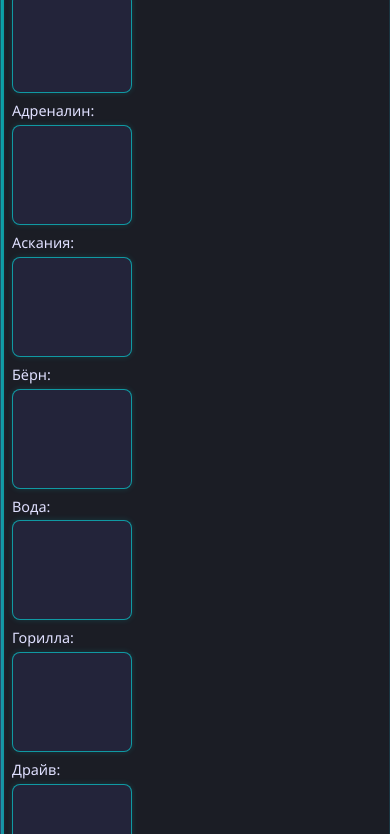
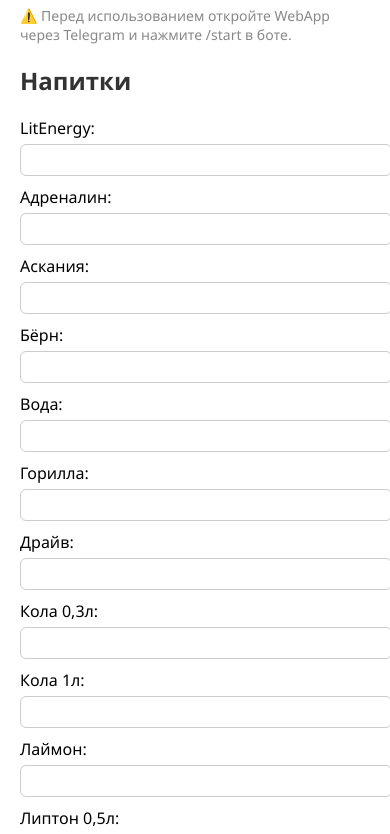
Before and after one commit to Asadov2000/arenabot, a plain HTML site: page docs/index.html in a window 390 px wide. Shown: the part 120-954 px from the top of the page. Drawn offline with Linux system fonts and the light colour scheme.

Commit message:
Initial commit

```diff
--- a/docs/app.js
+++ b/docs/app.js
@@ -83,16 +83,12 @@
     return;
   }
 
-  // Токен бота
-  const botToken = '7912173425:AAHBeNkE-SawhZ1PvBqrKuqblUNwBezj8zs';
+  // Токен бота ← Убедитесь, что он правильный
+  const botToken = '7912173425:AAHBeNkE-SawhZ1PvBqrKuqblUNwBezj8zs'; // ← Ваш токен
 
   // Формирование URL
   const encodedReport = encodeURIComponent(reportText);
   const telegramApiUrl = `https://api.telegram.org/bot ${botToken}/sendMessage?chat_id=${telegram_id}&text=${encodedReport}`;
-
-  // Логирование для проверки
-  console.log('Telegram ID:', telegram_id);
-  console.log('Сформированная ссылка:', telegramApiUrl);
 
   // Отправка отчета через Telegram Bot API
   fetch(telegramApiUrl)
--- a/docs/index.html
+++ b/docs/index.html
@@ -9,6 +9,7 @@
 <body>
   <div class="container">
     <h1>Учёт товаров</h1>
+    <p class="hint">⚠️ Перед использованием откройте WebApp через Telegram и нажмите /start в боте.</p>
 
     <!-- Категории товаров -->
     <div class="category">
--- a/docs/styles.css
+++ b/docs/styles.css
@@ -1,241 +1,98 @@
-/* Темная тема с мягким неоном */
+/* Общие стили */
 body {
   font-family: 'Segoe UI', Tahoma, Geneva, Verdana, sans-serif;
-  background: #14151a;
+  background-color: #f4f4f9;
   margin: 0;
   padding: 0;
-  min-height: 100vh;
-  position: relative;
-  overflow-x: hidden;
 }
 
 .container {
   max-width: 600px;
-  width: 100%;
-  margin: 2.5vw auto;
-  padding: 2rem 1rem;
-  background: rgba(24, 26, 32, 0.98);
-  border-radius: 20px;
-  box-shadow: 0 0 24px 2px #0ff4, 0 0 48px 0 #f0f2, 0 2px 16px rgba(0,0,0,0.7);
-  position: relative;
-  z-index: 1;
-  border: 1.5px solid rgba(0,255,255,0.08);
+  margin: 20px auto;
+  padding: 20px;
+  background: white;
+  border-radius: 12px;
+  box-shadow: 0 4px 12px rgba(0, 0, 0, 0.1);
 }
 
 h1, h2 {
-  color: #fff;
-  text-shadow: 0 0 4px #0ffb, 0 0 8px #f0f8;
+  color: #333;
+}
+
+.hint {
+  font-size: 14px;
+  color: #888;
+  margin-bottom: 20px;
 }
 
 /* Поля ввода */
 .category {
-  margin-bottom: 2rem;
-  border-left: 3px solid #0ff8;
-  border-radius: 8px;
-  padding-left: 1rem;
-  position: relative;
-  background: rgba(30,32,40,0.7);
-  box-shadow: 0 0 8px #0ff2, 0 0 12px #f0f1;
-}
-
-.category:before {
-  content: '';
-  position: absolute;
-  left: -10px;
-  top: 12px;
-  width: 6px;
-  height: 80%;
-  background: linear-gradient(180deg, #0ff 0%, #f0f 100%);
-  border-radius: 8px;
-  filter: blur(3px);
-  opacity: 0.5;
+  margin-bottom: 20px;
 }
 
 .product {
   display: flex;
-  flex-wrap: wrap;
   justify-content: space-between;
   align-items: center;
-  gap: 0.5rem;
-  margin-bottom: 0.7rem;
+  margin-bottom: 10px;
 }
 
 .product label {
-  flex: 1 1 60%;
-  min-width: 120px;
-  color: #e0e0ff;
-  font-size: 1rem;
+  flex: 1;
 }
 
 input[type="number"] {
-  flex: 0 1 100px;
-  min-width: 70px;
-  max-width: 120px;
-  width: 100%;
+  width: 100px;
   padding: 6px 10px;
-  border: 1.5px solid #0ff8;
-  border-radius: 8px;
+  border: 1px solid #ccc;
+  border-radius: 6px;
   font-size: 16px;
-  background: #23243a;
-  color: #fff;
-  box-shadow: 0 0 6px #0ff2;
-  outline: none;
-  transition: border 0.2s, box-shadow 0.2s;
-}
-input[type="number"]:focus {
-  border: 1.5px solid #f0f8;
-  box-shadow: 0 0 8px #f0f6, 0 0 6px #0ff6;
 }
 
 /* Касса */
 .cash {
-  margin: 24px 0;
-  border-bottom: 1.5px solid #f0f6;
-  padding-bottom: 10px;
-}
-
-.cash label {
-  color: #fff;
-  font-size: 1.05rem;
+  margin: 20px 0;
 }
 
 .cash input {
-  width: 110px;
+  width: 120px;
 }
 
 /* Кнопки */
 .buttons {
   display: flex;
+  gap: 10px;
   flex-wrap: wrap;
-  gap: 1rem;
-  margin-top: 1rem;
-  justify-content: stretch;
 }
 
 button {
-  flex: 1 1 180px;
-  min-width: 120px;
-  max-width: 100%;
-  background: linear-gradient(90deg, #0ff 0%, #f0f 100%);
-  color: #181a20;
+  background-color: #007bff;
+  color: white;
   border: none;
-  padding: 11px 22px;
-  border-radius: 8px;
+  padding: 10px 20px;
+  border-radius: 6px;
   cursor: pointer;
-  font-size: 17px;
-  font-weight: bold;
-  box-shadow: 0 0 10px #0ff6, 0 0 16px #f0f4;
-  transition: background 0.3s, color 0.3s, box-shadow 0.3s;
-  text-shadow: 0 0 6px #fff6;
-}
-button:hover {
-  background: linear-gradient(90deg, #f0f 0%, #0ff 100%);
-  color: #fff;
-  box-shadow: 0 0 18px #f0f6, 0 0 18px #0ff6;
+  font-size: 16px;
+  transition: background 0.3s ease;
 }
 
-/* Мягкие неоновые линии разной формы */
-body::before, body::after, body::backdrop {
-  content: '';
-  position: fixed;
-  z-index: 0;
-  pointer-events: none;
-}
-body::before {
-  top: -60px;
-  left: -80px;
-  width: 340px;
-  height: 100px;
-  background: linear-gradient(120deg, #0ff 40%, #f0f 100%);
-  filter: blur(38px) brightness(0.8);
-  border-radius: 80px 120px 60px 180px / 100px 60px 120px 80px;
-  opacity: 0.45;
-}
-body::after {
-  bottom: -60px;
-  right: -80px;
-  width: 340px;
-  height: 90px;
-  background: linear-gradient(70deg, #f0f 0%, #0ff 80%);
-  filter: blur(32px) brightness(0.7);
-  border-radius: 120px 60px 180px 80px / 80px 120px 60px 100px;
-  opacity: 0.38;
-}
-/* Дополнительная неоновая линия */
-body::backdrop {
-  top: 40vh;
-  left: 50vw;
-  width: 220px;
-  height: 40px;
-  background: linear-gradient(100deg, #0ff 0%, #f0f 100%);
-  filter: blur(24px) brightness(0.6);
-  border-radius: 100px 40px 80px 120px;
-  opacity: 0.22;
-}
-
-/* Глобально для ровности */
-*, *::before, *::after {
-  box-sizing: border-box;
+button:hover {
+  background-color: #0056b3;
 }
 
 /* Адаптивность */
-@media (max-width: 900px) {
-  .container {
-    max-width: 98vw;
-    padding: 1.2rem 2vw;
+@media (max-width: 600px) {
+  .product {
+    flex-direction: column;
+    align-items: flex-start;
   }
-  h1 {
-    font-size: 1.3rem;
+
+  input[type="number"] {
+    width: 100%;
+    margin-top: 5px;
   }
-  h2 {
-    font-size: 1.1rem;
+
+  button {
+    width: 100%;
   }
 }
-
-@media (max-width: 600px) {
-  .container {
-    padding: 0.7rem 0.2rem;
-    max-width: 100vw;
-    border-radius: 0;
-    box-shadow: none;
-  }
-  .category {
-    padding-left: 0.5rem;
-    margin-bottom: 1rem;
-  }
-  .product {
-    flex-direction: column;
-    align-items: stretch;
-    gap: 0.3rem;
-    margin-bottom: 0.5rem;
-  }
-  .product label, .cash label {
-    font-size: 0.95rem;
-  }
-  input[type="number"] {
-    width: 100%;
-    min-width: 0;
-    font-size: 1rem;
-  }
-  button {
-    width: 100%;
-    min-width: 0;
-    font-size: 1rem;
-    padding: 0.7rem 0;
-  }
-  .buttons {
-    gap: 0.5rem;
-  }
-}
-
-@media (max-width: 400px) {
-  .container {
-    padding: 0.2rem 0;
-  }
-  h1, h2 {
-    font-size: 0.95rem;
-  }
-  .product label, .cash label {
-    font-size: 0.9rem;
-  }
-}
```
